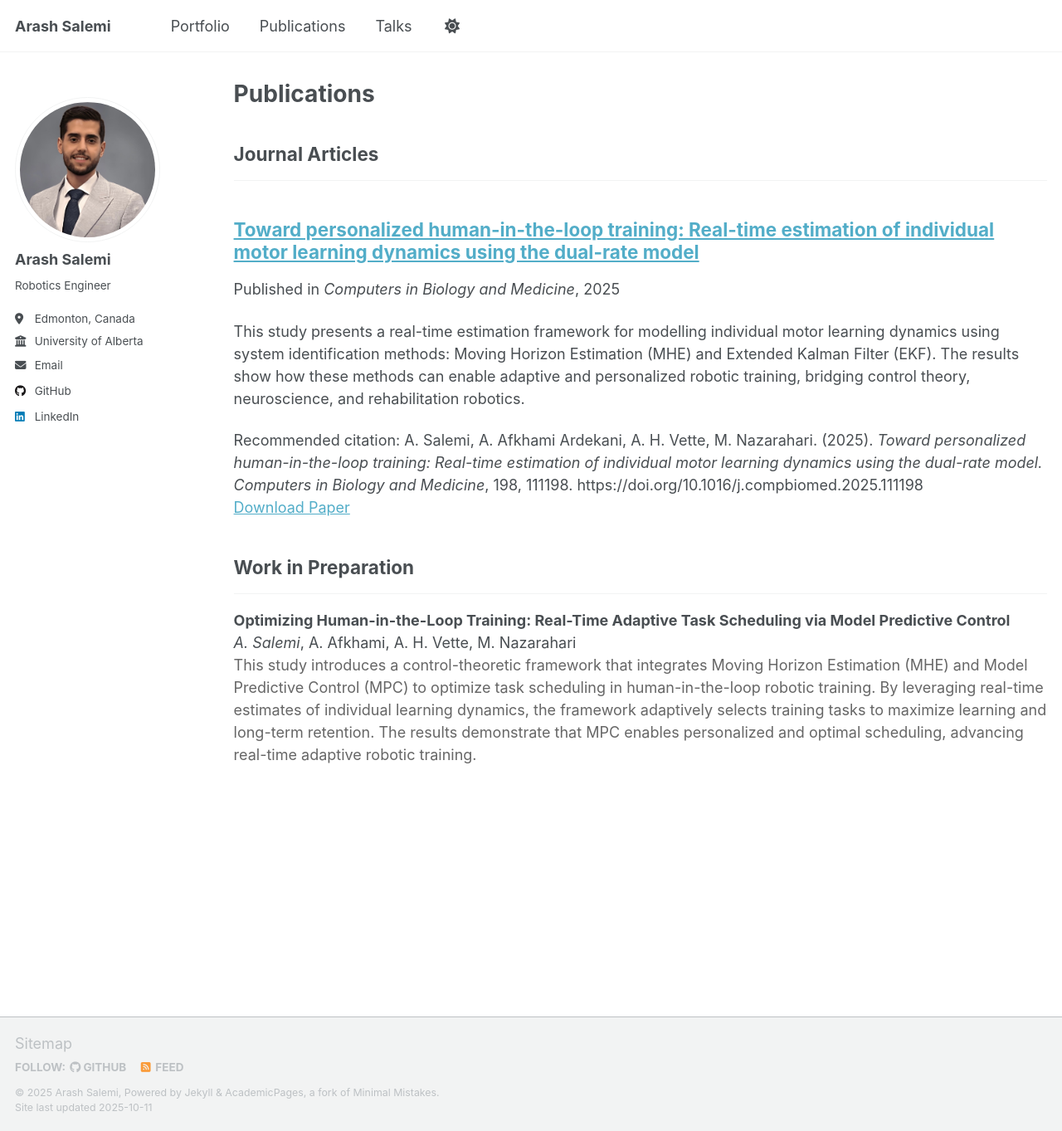
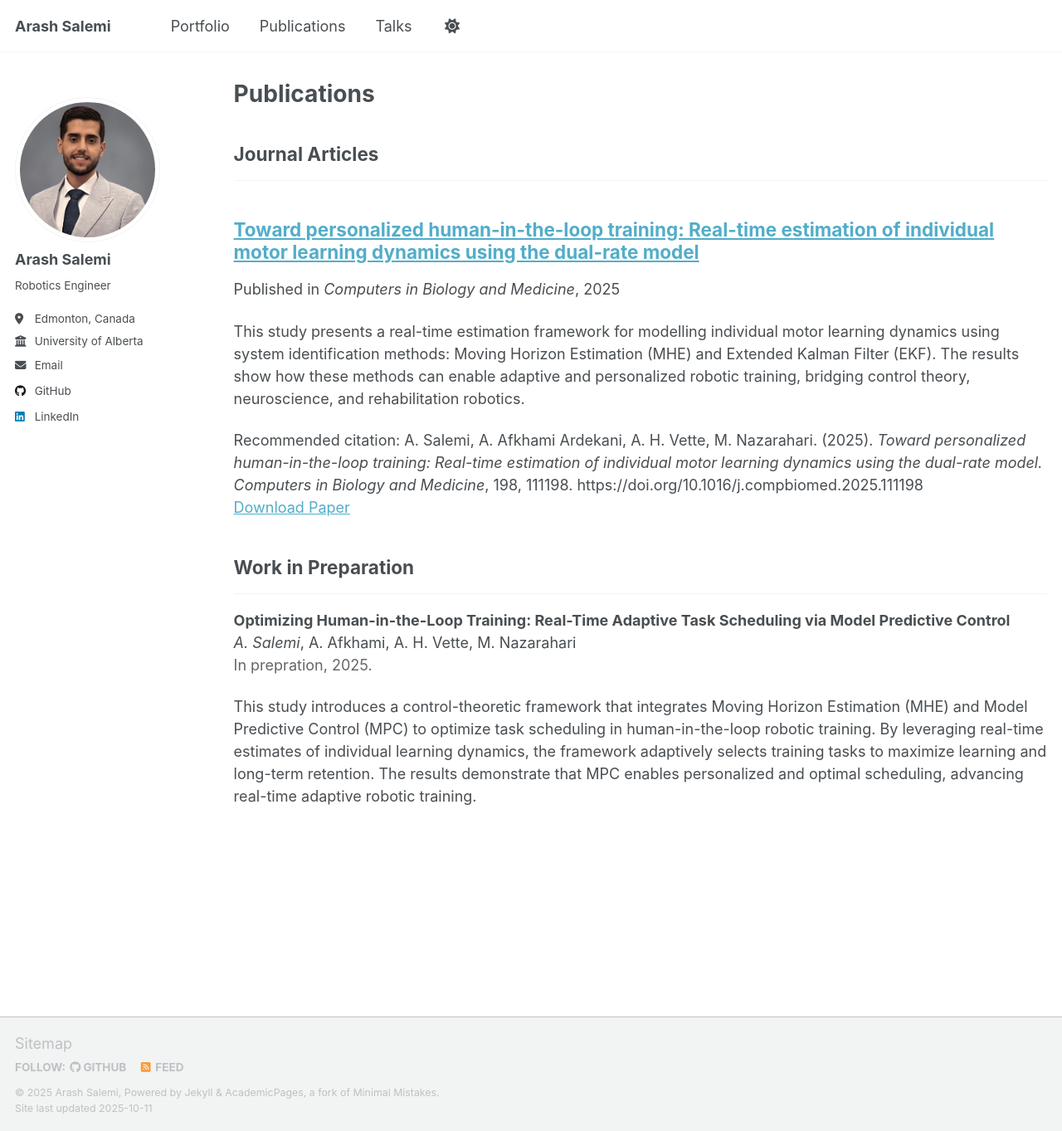
Before and after one commit to arash-salemi/arash-salemi.github.io, a Jekyll site: the page built from _pages/publications.html, in a window 1280 px wide and 1363 px high. Shown: the whole window at 83% size. Built offline with Jekyll 4.4.1, drawn with Linux system fonts in a browser that asks for light colours; a script that is not in the unit is left out.

Commit message:
Update publications.html

```diff
--- a/_pages/publications.html
+++ b/_pages/publications.html
@@ -40,5 +40,7 @@ author_profile: true
 <p>
   <strong>Optimizing Human-in-the-Loop Training: Real-Time Adaptive Task Scheduling via Model Predictive Control</strong><br>
   <em>A. Salemi</em>, A. Afkhami, A. H. Vette, M. Nazarahari<br>
-  <span style="color: #666;">This study introduces a control-theoretic framework that integrates Moving Horizon Estimation (MHE) and Model Predictive Control (MPC) to optimize task scheduling in human-in-the-loop robotic training. By leveraging real-time estimates of individual learning dynamics, the framework adaptively selects training tasks to maximize learning and long-term retention. The results demonstrate that MPC enables personalized and optimal scheduling, advancing real-time adaptive robotic training.</span>
+  <span style="color: #666;"> In prepration, 2025.</span>
 </p>
+
+This study introduces a control-theoretic framework that integrates Moving Horizon Estimation (MHE) and Model Predictive Control (MPC) to optimize task scheduling in human-in-the-loop robotic training. By leveraging real-time estimates of individual learning dynamics, the framework adaptively selects training tasks to maximize learning and long-term retention. The results demonstrate that MPC enables personalized and optimal scheduling, advancing real-time adaptive robotic training.
```
